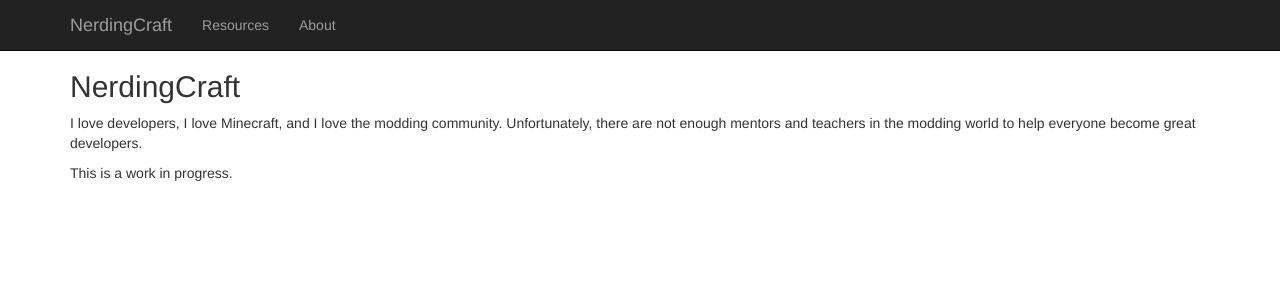
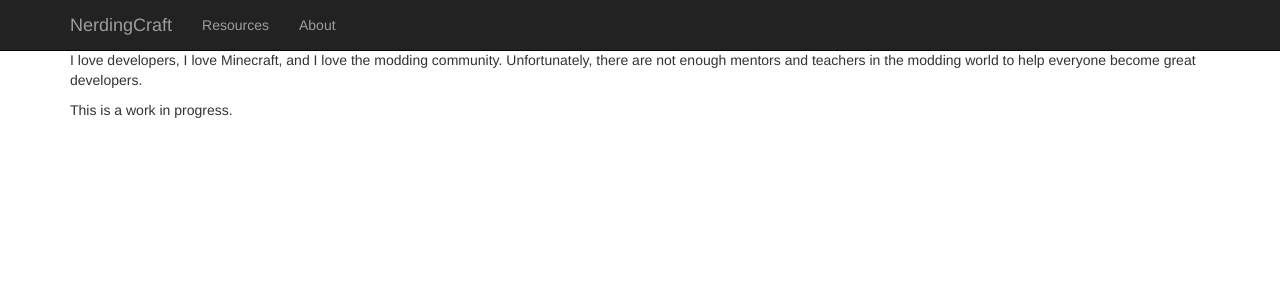
Before and after one commit to kylev/nerdcraft, a Jekyll site: the page built from index.md, in a window 1280 px wide. Shown: the top 300 px of the page. Built offline with Jekyll 4.4.1, drawn with Linux system fonts in a browser that asks for light colours; nearby versions of some CDN libraries; Markdown is read by kramdown in place of the engine named in the settings.

Commit message:
The standard h1 is a bit too much.

```diff
--- a/_layouts/default.html
+++ b/_layouts/default.html
@@ -9,7 +9,6 @@
 
 
     <div class="container">
-      {% if page.title %}<h2>{{ page.title }}</h2>{% endif %}
       {{ content }}
     </div>
 
```
